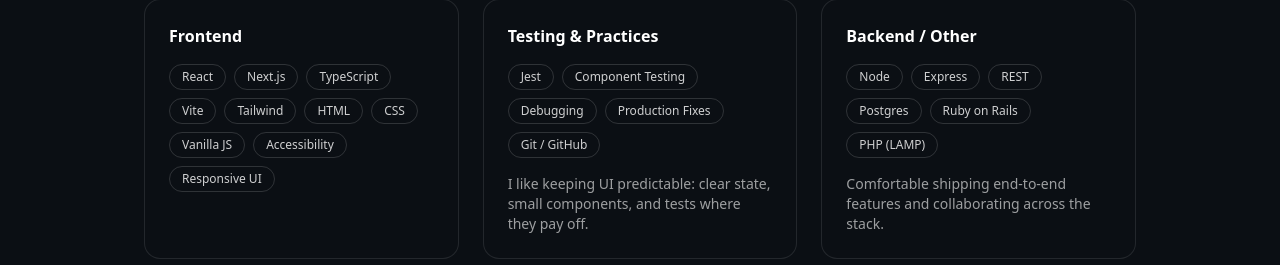
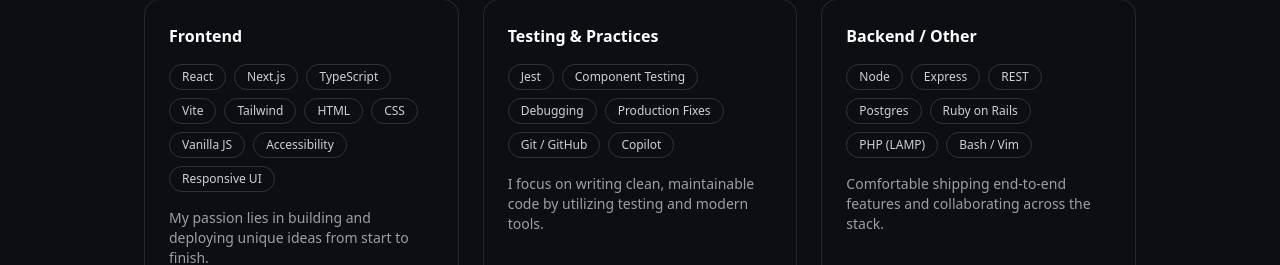
Before and after one commit to jeanbeanie/jeane.dev, a Next.js app: page / in a window 1280 px wide. Shown: the part 687-952 px from the top of the page. Built offline with nearby package versions, Linux system fonts and the light colour scheme.

Commit message:
update skills and links

```diff
--- a/src/components/Layout.tsx
+++ b/src/components/Layout.tsx
@@ -42,8 +42,8 @@
                 <div className="container-page flex flex-col gap-3 text-sm md:flex-row md:items-center md:justify-between">
                     <div className="text-foreground/60">© 2026 Jeane Ramos</div>
                     <div className="flex gap-4">
-                        <a className="text-foreground/70 hover:text-foreground" href="#">LinkedIn</a>
-                        <a className="text-foreground/70 hover:text-foreground" href="#">GitHub</a>
+                        <a className="text-foreground/70 hover:text-foreground" href="https://www.linkedin.com/in/jeane-ramos-83339399/">LinkedIn</a>
+                        <a className="text-foreground/70 hover:text-foreground" href="https://github.com/jeanbeanie">GitHub</a>
                         <a className="text-foreground/70 hover:text-foreground" href="#">Twitter</a>
                     </div>
                 </div>
--- a/src/pages/index.tsx
+++ b/src/pages/index.tsx
@@ -62,6 +62,9 @@
                             <span className="chip">Accessibility</span>
                             <span className="chip">Responsive UI</span>
                         </div>
+                        <p className="mt-4 text-sm text-foreground/60">
+                            My passion lies in building and deploying unique ideas from start to finish.
+                        </p>
                     </div>
 
                     <div className="card">
@@ -72,9 +75,10 @@
                             <span className="chip">Debugging</span>
                             <span className="chip">Production Fixes</span>
                             <span className="chip">Git / GitHub</span>
+                            <span className="chip">Copilot</span>
                         </div>
                         <p className="mt-4 text-sm text-foreground/60">
-                            I like keeping UI predictable: clear state, small components, and tests where they pay off.
+                            I focus on writing clean, maintainable code by utilizing testing and modern tools.
                         </p>
                     </div>
 
@@ -87,6 +91,7 @@
                             <span className="chip">Postgres</span>
                             <span className="chip">Ruby on Rails</span>
                             <span className="chip">PHP (LAMP)</span>
+                            <span className="chip">Bash / Vim</span>
                         </div>
                         <p className="mt-4 text-sm text-foreground/60">
                             Comfortable shipping end-to-end features and collaborating across the stack.
```
